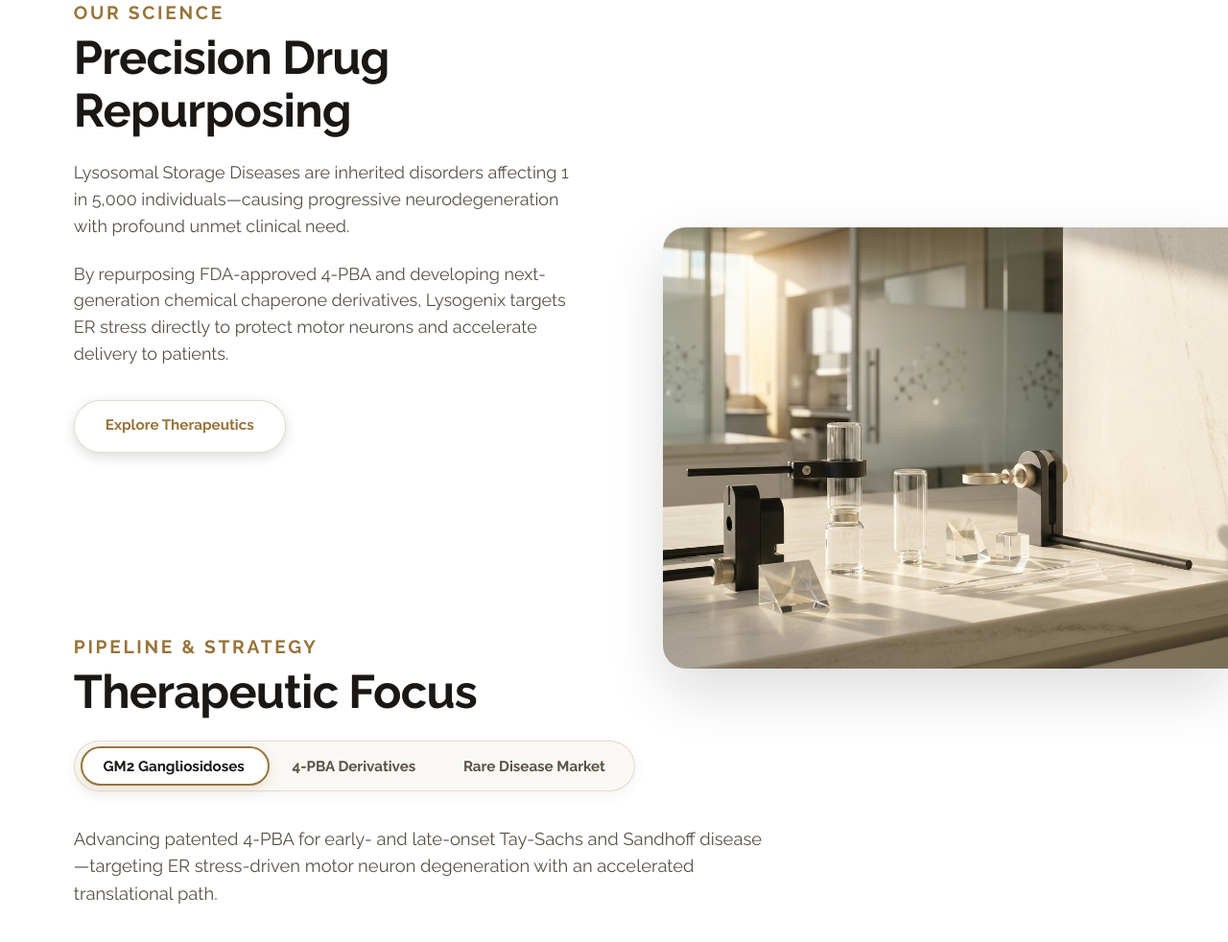
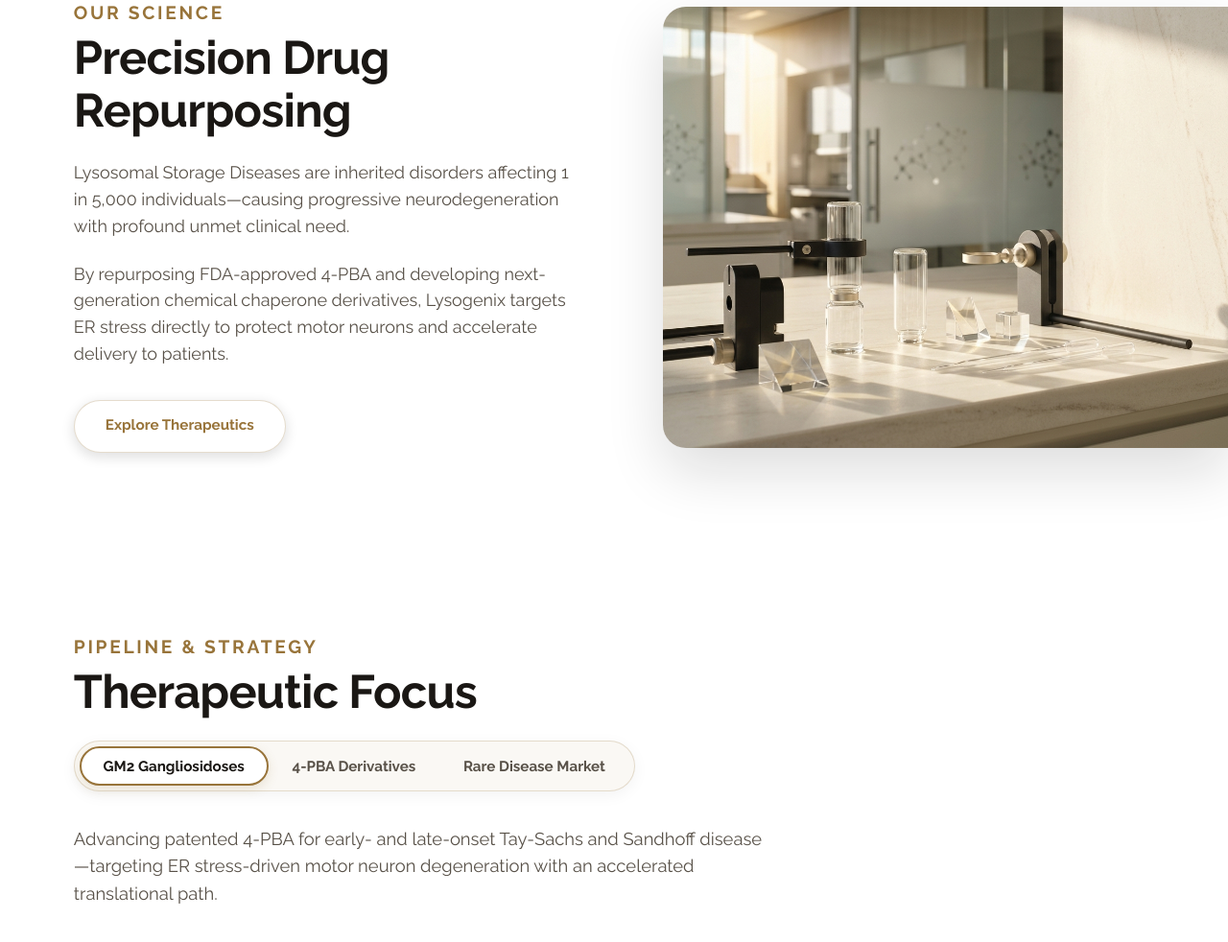
Before and after one commit to aigdo-lab/lysogenix-therapeutics, a plain HTML site: page index.html in a window 1280 px wide. Shown: the part 1178-2160 px from the top of the page at 96% size. Drawn offline with nearby package versions, Linux system fonts and the light colour scheme.

Commit message:
Center right-bleed science photo cleanly and snap focus pill selector via offsetLeft

```diff
--- a/app.js
+++ b/app.js
@@ -222,10 +222,8 @@ function initFocusPillTabs() {
   };
 
   function moveSelector(activeTab) {
-    const rect = activeTab.getBoundingClientRect();
-    const parentRect = container.getBoundingClientRect();
-    selector.style.width = `${rect.width}px`;
-    selector.style.transform = `translateX(${rect.left - parentRect.left - 5}px)`;
+    selector.style.width = `${activeTab.offsetWidth}px`;
+    selector.style.transform = `translateX(${activeTab.offsetLeft}px)`;
   }
 
   function renderFocus(key) {
@@ -257,12 +255,15 @@ function initFocusPillTabs() {
   });
 
   renderFocus('gm2');
-  // Position selector once fonts/layout settle
-  requestAnimationFrame(() => moveSelector(tabs[0]));
-  window.addEventListener('resize', () => {
+  const syncSelector = () => {
     const current = container.querySelector('.pill-tab.active');
     if (current) moveSelector(current);
-  });
+  };
+  requestAnimationFrame(syncSelector);
+  if (document.fonts && document.fonts.ready) {
+    document.fonts.ready.then(syncSelector);
+  }
+  window.addEventListener('resize', syncSelector);
 }
 
 /* -------------------- Inquiry Modal & Copy Email -------------------- */
--- a/styles.css
+++ b/styles.css
@@ -605,6 +605,14 @@ a {
   box-shadow: 0 24px 60px rgba(14, 13, 11, 0.14);
 }
 
+.split-media.reveal {
+  transform: translateY(calc(-50% + 24px));
+}
+
+.split-media.reveal.visible {
+  transform: translateY(-50%);
+}
+
 .split-media img {
   width: 100%;
   height: 100%;
@@ -635,7 +643,7 @@ a {
 .tab-selector {
   position: absolute;
   top: 5px;
-  left: 5px;
+  left: 0;
   height: calc(100% - 10px);
   border-radius: 999px;
   border: 2.5px solid var(--gold-deep);
```
